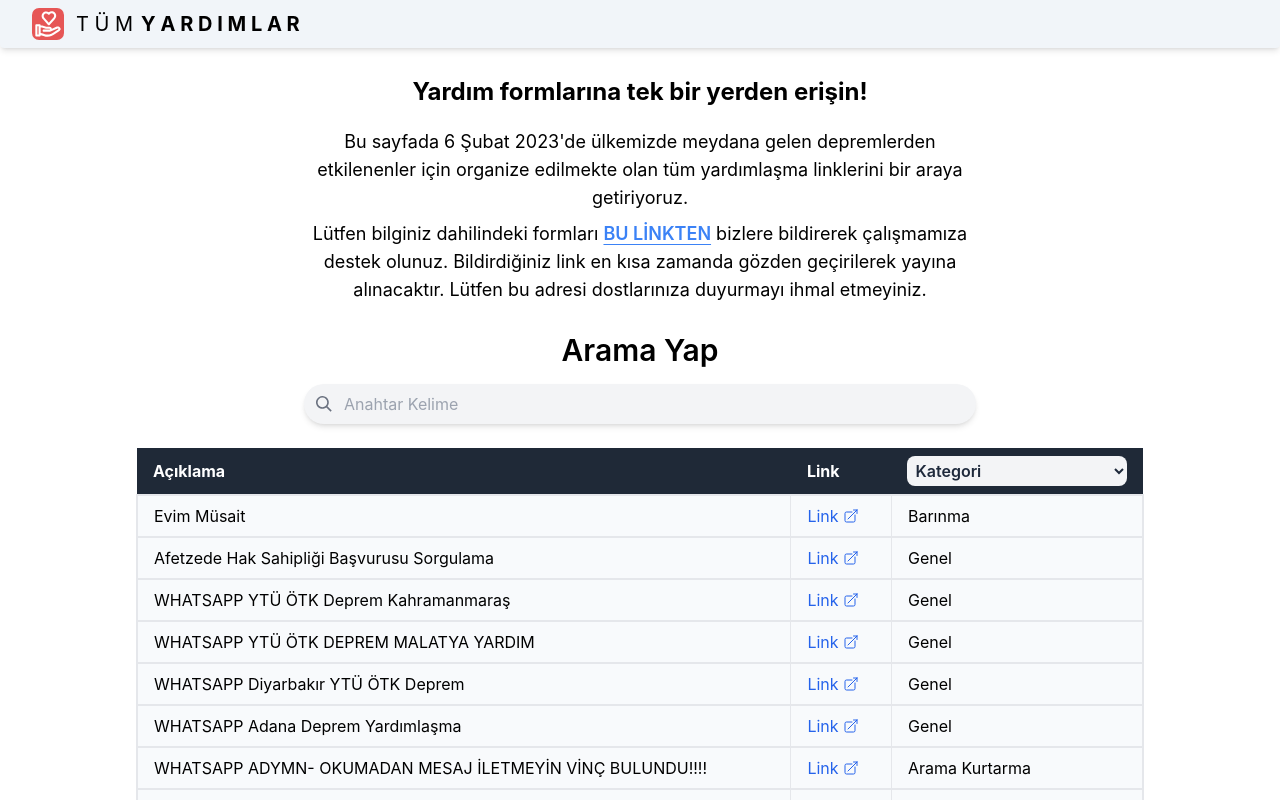
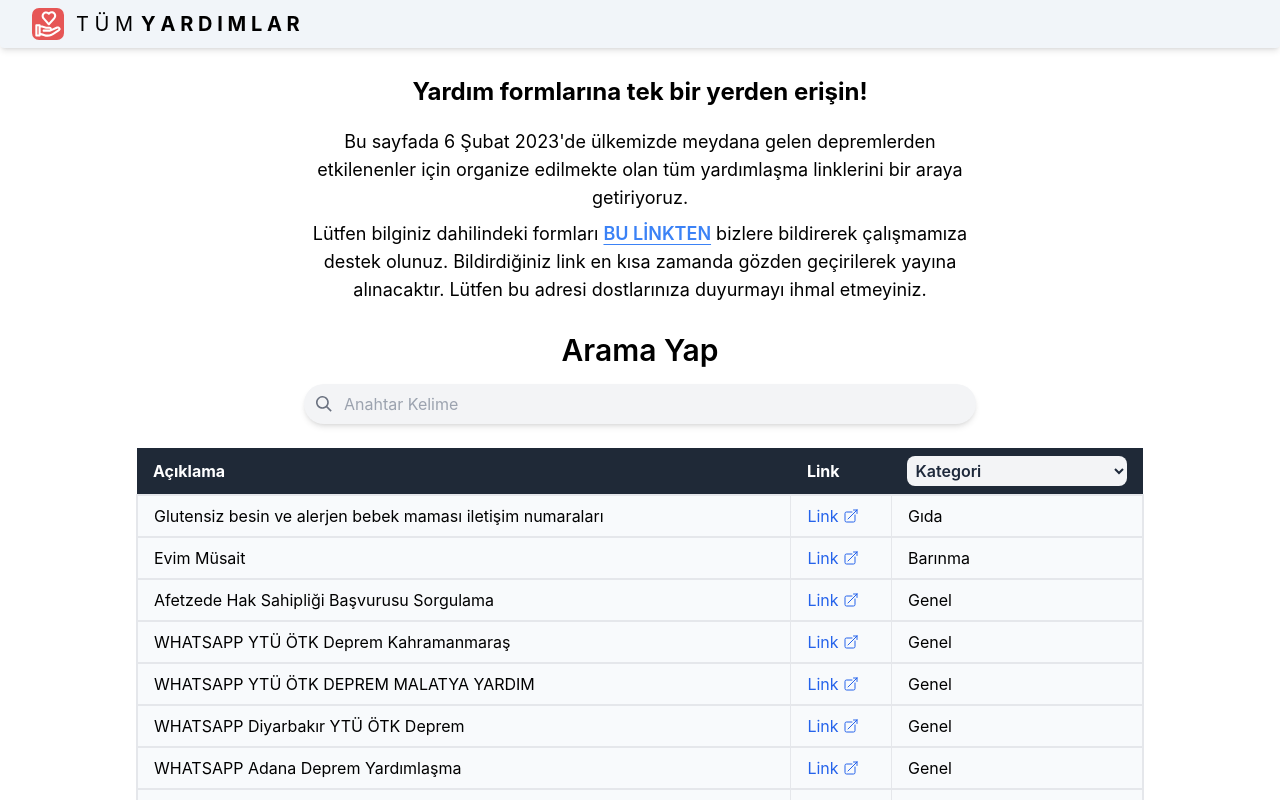
Before and after one commit to alparslandeniz/tumyardimlar, a React (Create React App) app: page / in a window 1280 px wide. Shown: the top 800 px of the page. Built offline with nearby package versions, Linux system fonts and the light colour scheme.

Commit message:
Update Data.js

```diff
--- a/src/Components/Constants/Data.js
+++ b/src/Components/Constants/Data.js
@@ -289,4 +289,9 @@
     url: "https://evimmusait.com/",
     category: "Barınma",
   },
+  {
+    description: "Glutensiz besin ve alerjen bebek maması iletişim numaraları",
+    url: "https://drive.google.com/file/d/1jg1KNkCj465s5egq_APY6Na8LTTmPL_K/view?usp=sharing",
+    category: "Gıda",
+  },
 ];
```
